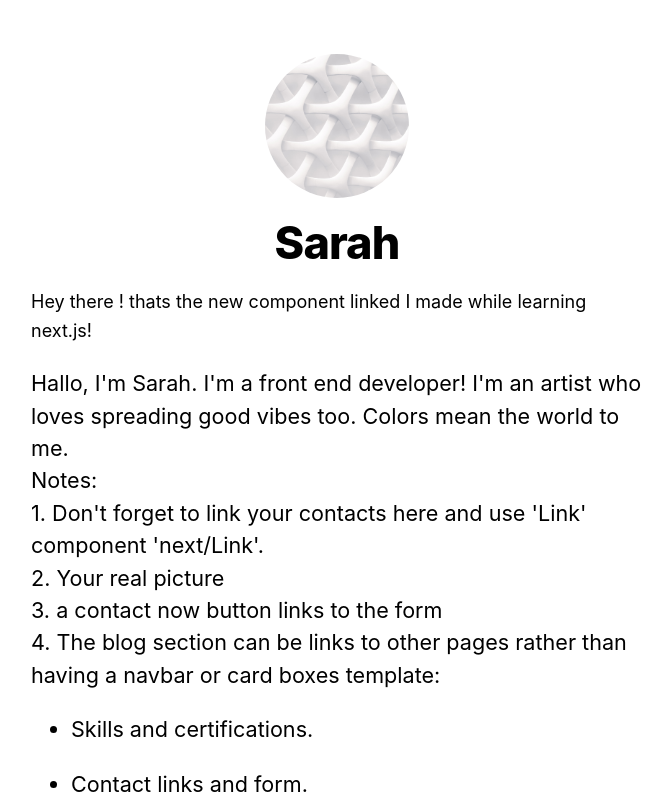
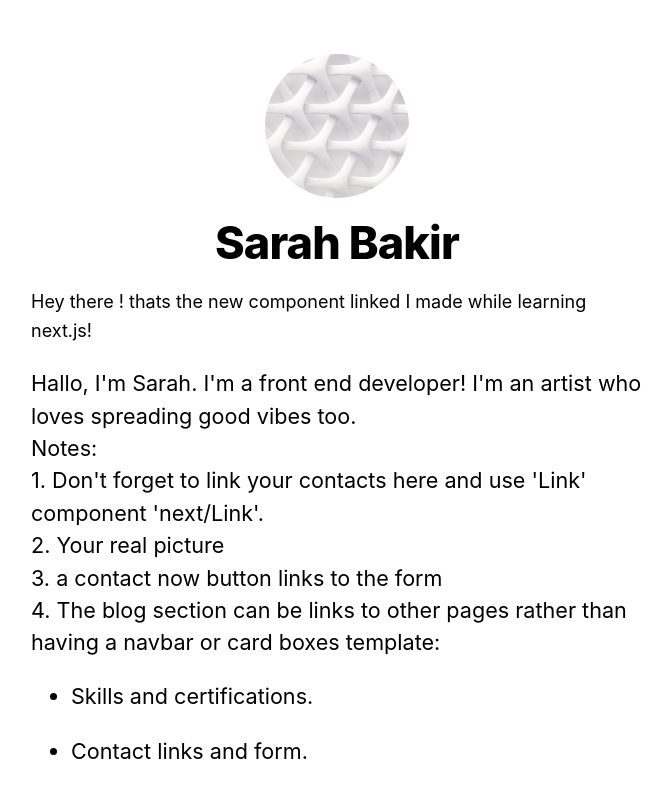
Before and after one commit to sarahkbakir/portfolio2, a Next.js app: page / in a window 1280 px wide. Shown: the top 795 px of the page, without its empty margins (303-974 px from the left). Built offline with nearby package versions, Linux system fonts and the light colour scheme.

Commit message:
changing page title

```diff
--- a/components/layout.js
+++ b/components/layout.js
@@ -4,8 +4,8 @@ import styles from './layout.module.css'
 import utilStyles from '../styles/utils.module.css'
 import Link from 'next/link'
 
-const name = 'Sarah'
-export const siteTitle = 'Next.js Sample Website'
+const name = 'Sarah Bakir'
+export const siteTitle = 'Sarah Bakir'
 
 export default function Layout({ children, home }) {
   return (
--- a/pages/index.js
+++ b/pages/index.js
@@ -15,7 +15,7 @@ export default function Home ({ allPostsData }) {
       </Head>
       <About />
       <section className={utilStyles.headingMd}>
-        <p>Hallo, I'm Sarah. I'm a front end developer! I'm an artist who loves spreading good vibes too. Colors mean the world to me. {<br/>}
+        <p>Hallo, I'm Sarah. I'm a front end developer! I'm an artist who loves spreading good vibes too.{<br/>}
         Notes: {<br/>}
         1. Don't forget to link your contacts here and use 'Link' component 'next/Link'. {<br/>}
         2. Your real picture {<br/>}
```
